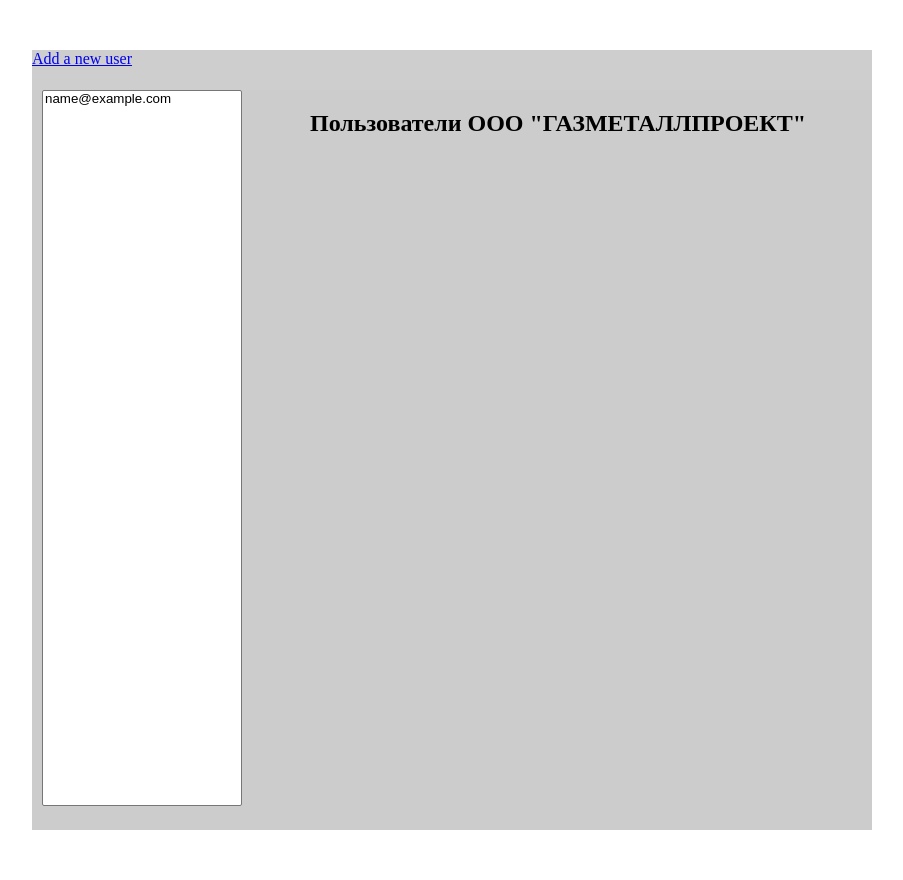
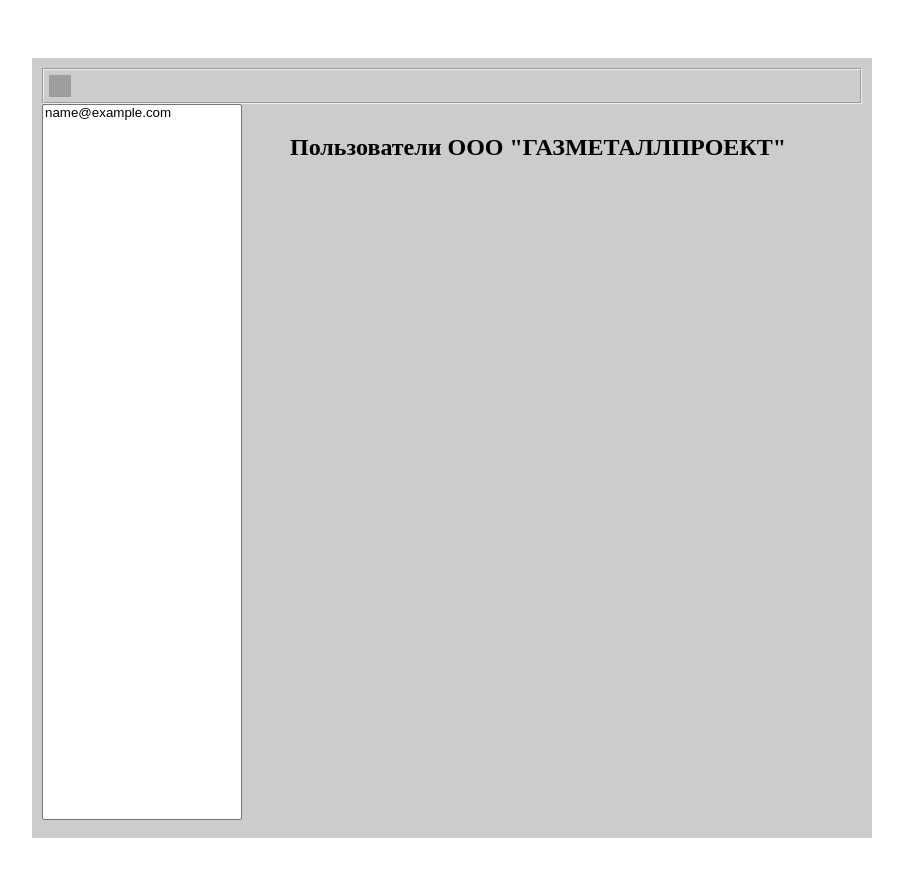
Before and after one commit to vsg68/cupv, a PHP site: template assets/views/main.php in a window 1280 px wide. Shown: the whole page, without its empty margins (76-979 px from the left). After the commit the page ends 838 px from the top, so only its background shows below. Run offline with PHP 8.4, Linux system fonts and the light colour scheme; the template is opened without the code that fills it: most values are stand-ins (such as "Sample title", 1, 10 or a date in 2020); grey boxes are pictures that could not be loaded.

Commit message:
А-Релиз пользователей

```diff
--- a/assets/views/main.php
+++ b/assets/views/main.php
@@ -10,12 +10,9 @@
     <body>
         <div class="container">
             <div class="mainmenu">
-				<a id='newusr' href="/users/new" >Add a new user</a>
+				<div id='new'></div>
             </div>
             <div class='usrs'>
-<!--
-				<div class='umenu'>
--->
 				<div id='ulist'>
 					<select id='usrs' size=42>
 					<?php foreach($users as $user):?>
@@ -23,9 +20,6 @@
 					<?php endforeach;?>
 					</select>
 				</div>
-<!--
-				</div>
--->
 				<div id='ufields'>
 					<div class='view'><h2>Пользователи ООО "ГАЗМЕТАЛЛПРОЕКТ"</h2></div>
 				</div>
--- a/web/demo.css
+++ b/web/demo.css
@@ -1,42 +1,36 @@
-/*
-body {
-       background-color: #dde;
-   }
-
-
-input[type='checkbox']  {
-    margin: 0;
-}
-*/
 .container {
 	background-color: #ccc;
 	margin:50px 100px;
 	width: 840px;
 	height: 780px;
+	position: absolute;
 }
 .mainmenu {
-	background-color: #cecece;
-	height: 40px;
+	margin: 10px 10px 0 10px;
+	padding: 5px;
+	border-style: groove;
+	border-width: 2px;
+	overflow: auto;
 }
 .usrs, .fieldentry {
 	position: relative;
 }
-.umenu, #ufields {
+#ufields {
 	float:left;
 	overflow: auto;
 	height: 720px;
 }
-.view, .ufields {
+.view, #ufields {
 	width: 532px;
 }
 
-.umenu, #ulist {
+#ulist {
 	width: 228px;
 	float:left;
 	margin: 0 0 0 10px;
 }
 #ufields, .alias {
-	margin: 0 0 0 40px;
+	margin: 10px 0 0 20px;
 }
 #usrs {
 	width: 200px;
@@ -79,8 +73,27 @@ legend {
 .login {
 	width: 100px !important;
 }
+input[type='text'].path  {
+	width: 150px !important;
+}
+#path {
+	float: left;
+}
 #log {
 	text-align: center;
+}
+.menu_item {
+	margin: 5px;
+}
+#new {
+	background: url(/document-new.png) 0 -22px;
+	float: left;
+	width: 22px;
+	height: 22px;
+	cursor: pointer;
+}
+.hover_new {
+	background: url(/document-new.png) -22px -44px !important;
 }
 .success, .error {
 	background-color: green;
@@ -106,16 +119,10 @@ legend {
 	padding:4px;
 	border:1px solid #fff;
 }
-.oddRow{
-	background:#FFFFFF;
-}
-.evenRow{
-	background:#DFDFFF;
-}
 .hidden {
 	display: none;
 }
-.delRow {
+.delRow, #new {
 	cursor: pointer;
 }
 .badentry {
--- a/web/manager.js
+++ b/web/manager.js
@@ -20,6 +20,18 @@ $(function(){
 								open_tag + mail_cell + input_cell + chkbox_cell + button_cell + close_tag;
 		$(tbl).append( tr );
 
+		return false;
+	});
+
+	// добавление пути
+	$('#path').live('click',function(){
+		path = '<input class="formtext path" type="text" name="path" value="" />';
+		// если уже есть одно поле, то остальные пропускаем
+		if( $('.path').length == 0 ) {
+
+			$('#path').parent().append(path);
+			$('.path').focus();
+		}
 		return false;
 	});
 
@@ -61,6 +73,7 @@ $(function(){
 	// Submit
 	$('#submit_view').live('click', function(event){
 			event.preventDefault();
+
 			// удаляем атрибут, чтобы поле ушло на сервер
 			// иначе получим рассогласование длины массивов
 			$('.alias :text[disabled="true"]').removeAttr('disabled');
@@ -73,6 +86,9 @@ $(function(){
 								// - вставляем его адрес в список адресов
 								var user_id = $(':hidden[name="user_id"]','#usersform').val();
 								var mailbox = $(':hidden[name="mailbox"]','#usersform').val();
+
+								// если имела место ошибка - <div id='log'>xxx</div>
+								if( mailbox === undefined )	return false;
 
 								is_exist = $('option:contains("'+mailbox+'")', '#usrs').length;
 
@@ -110,11 +126,7 @@ $(function(){
 	});
 
 	//Новый пользователь
-	$('#newusr').click(function(event){
-
-			event.preventDefault();
-
-			if( event.target.href === undefined )  return false;
+	$('#new').click(function(){
 
 		$.post('/users/new/', function(response) {
 								$('.view')
@@ -125,6 +137,7 @@ $(function(){
 
 	});
 
+	// Проверка при изменении текстового поля
 	$(':text').live('change', function(e){
 
 				var x = e.target;
@@ -139,7 +152,8 @@ $(function(){
 				}
 		});
 
-	$('option[act=0]').addClass('disabled');
+	// onmouseover
+	$('#new').hover( function(){ $(this).addClass('hover_new')}, function(){ $(this).removeClass('hover_new')});
  })
 
 // Проверка введенных значений
```
Also changed, not shown: assets/views/new.php (+5 -4 lines), assets/views/view.php (+11 -4 lines), classes/App/Controller/Users.php (+23 -11 lines). Lines whose indentation alone changed are shown as unchanged.
